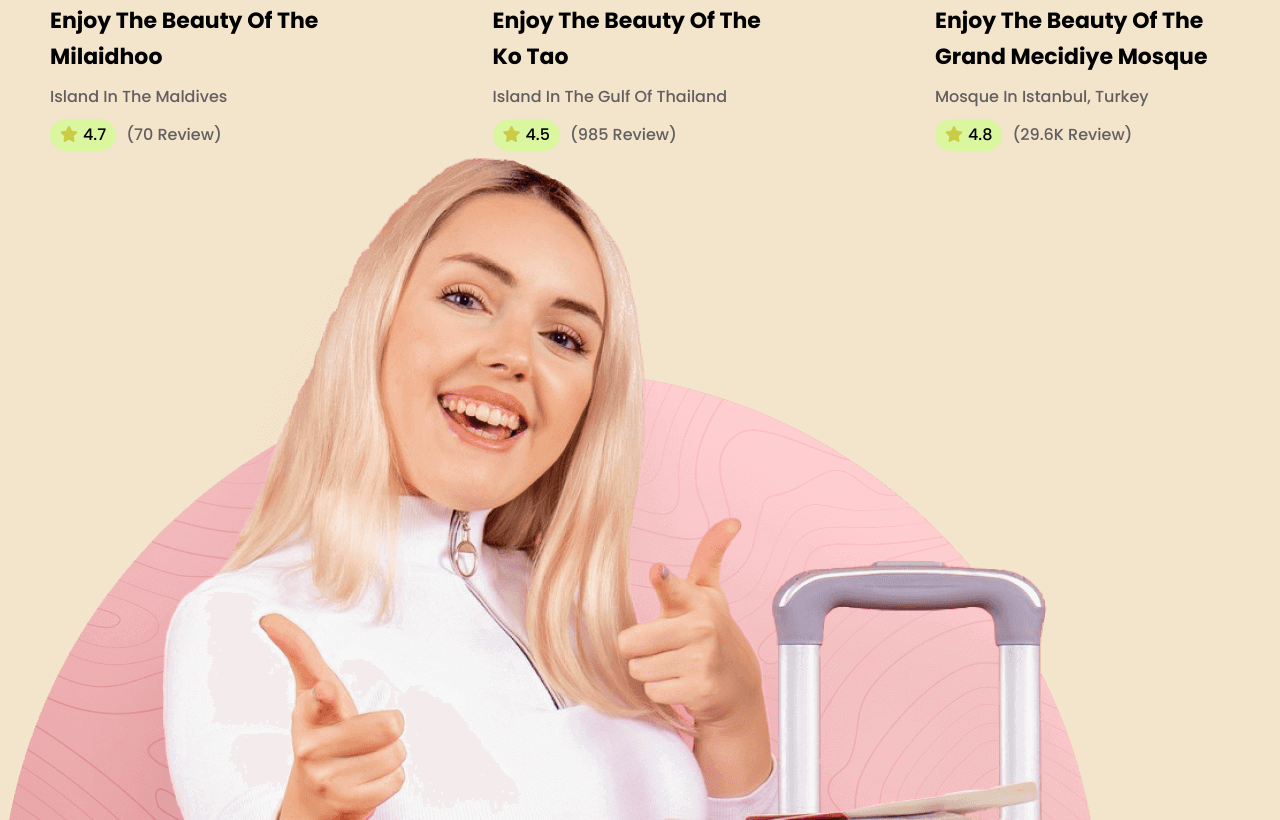
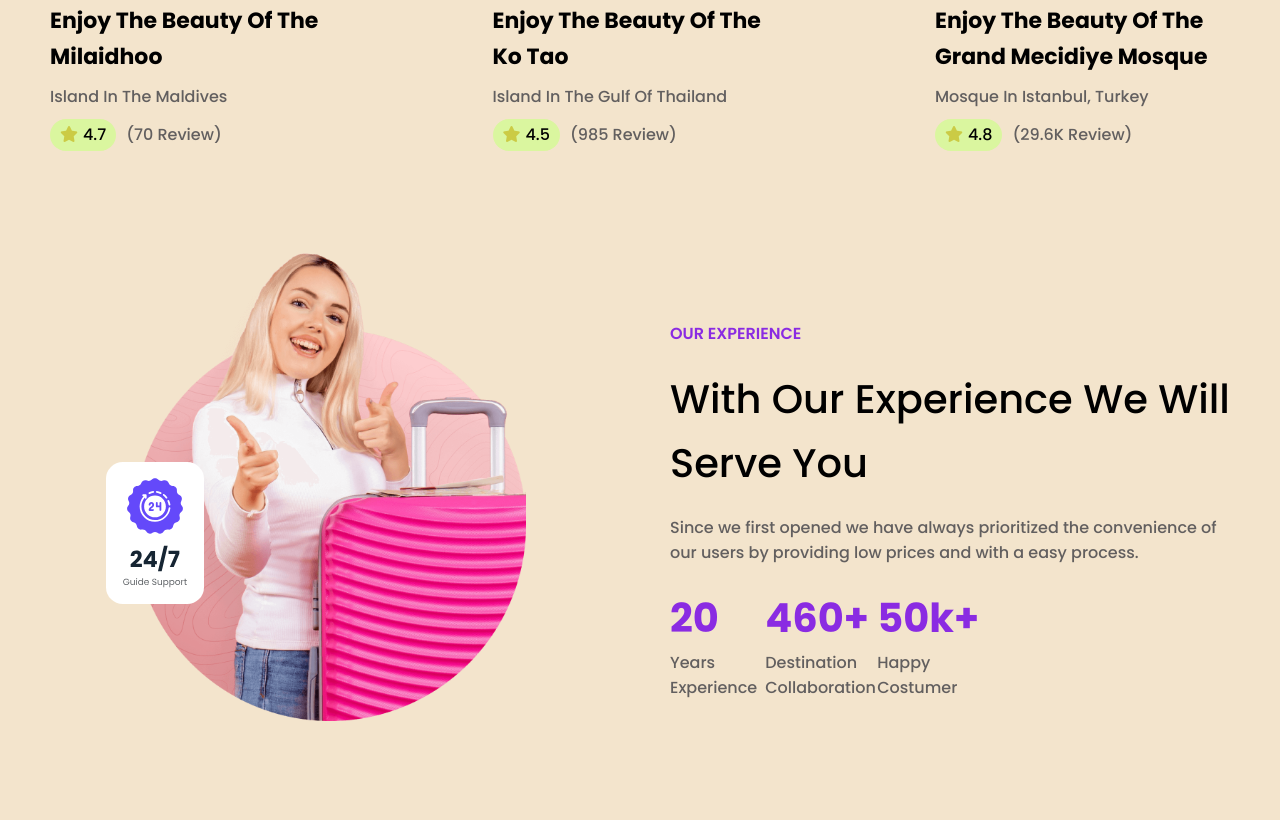
Before and after one commit to HichemAbderahmeneTiba/Travelia, a plain HTML site: page index.html in a window 1280 px wide. Shown: the part 2320-3140 px from the top of the page. After the commit the page ends 3041 px from the top, so only its background shows below. Drawn offline with Linux system fonts and the light colour scheme.

Commit message:
finish the experience pc page

```diff
--- a/index.css
+++ b/index.css
@@ -293,9 +293,6 @@ header {
   flex-wrap: wrap;
 
   img {
-    /* border-radius: 30px;
-    width: 100%;
-    height: 100%; */
     transition: all 0.8s ease;
   }
 
@@ -363,7 +360,6 @@ header {
 }
 
 .star {
-  width: ;
   background-color: rgb(218, 246, 159);
   padding: 3px 10px;
   border-radius: 20px;
@@ -380,6 +376,69 @@ header {
   padding: 3px 0;
   color: rgb(98, 95, 95);
   font-weight: 420;
+}
+
+/* Experience part*/
+.experience {
+  margin: 0 50px;
+  margin-top: 100px;
+  display: flex;
+}
+.img-container {
+  position: relative;
+  display: flex;
+  flex-direction: column;
+  justify-content: center;
+  align-items: center;
+  width: 50%;
+  img {
+    width: 70%;
+  }
+}
+
+#exp-logo {
+  width: 17.5%;
+  position: absolute;
+  bottom: 25%;
+  left: 10%;
+}
+
+.the-experience {
+  width: 50%;
+  display: flex;
+  flex-direction: column;
+  margin-left: 60px;
+  margin-top: 70px;
+}
+
+.experience-description {
+  color: rgb(98, 95, 95);
+  font-weight: 420;
+  margin-bottom: 20px;
+}
+
+.squares {
+  display: flex;
+  span {
+    color: blueviolet;
+    font-size: 40px;
+    font-weight: 900;
+  }
+}
+
+.square {
+  display: flex;
+  flex-direction: column;
+  width: 20%;
+}
+.square-1 {
+  width: 17%;
+}
+
+.big {
+  color: blueviolet;
+  font-size: 40px;
+  font-weight: 700;
 }
 
 /* Media Queries */
--- a/index.html
+++ b/index.html
@@ -209,22 +209,28 @@
       <div class="experience">
         <div class="img-container">
           <img src="images/experience-banner.png" alt="" />
+          <img src="images/exp-shape.svg" alt="experience log" id="exp-logo" />
         </div>
         <div class="the-experience">
-          <p class="top">OUR EXPERIENCE</p>
-          <h2 class="destination-h2">Explore Top Destination</h2>
+          <p class="top top-exp">OUR EXPERIENCE</p>
+          <h2 class="destination-h2">With Our Experience We Will Serve You</h2>
           <p class="experience-description">
             Since we first opened we have always prioritized the convenience of
             our users by providing low prices and with a easy process.
           </p>
-          <div class="block">
-            <p><span>20</span>Years Experience</p>
-          </div>
-          <div class="block">
-            <p><span>460+</span>Destination Collaboration</p>
-          </div>
-          <div class="block">
-            <p><span>50K+</span>Happy Costumer</p>
+          <div class="squares">
+            <div class="square square-1">
+              <p class="big">20</p>
+              <p class="experience-description">Years Experience</p>
+            </div>
+            <div class="square">
+              <p class="big">460+</p>
+              <p class="experience-description">Destination Collaboration</p>
+            </div>
+            <div class="square">
+              <p class="big">50k+</p>
+              <p class="experience-description">Happy Costumer</p>
+            </div>
           </div>
         </div>
       </div>
```
